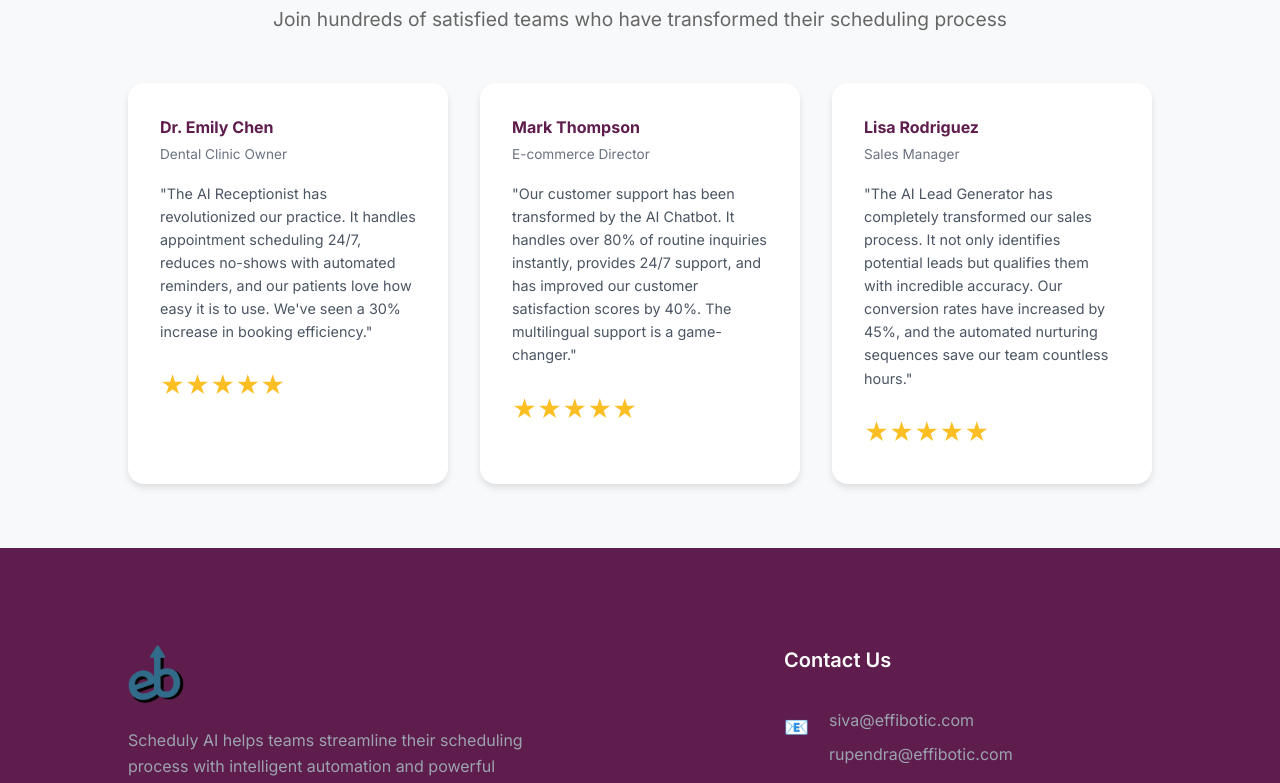
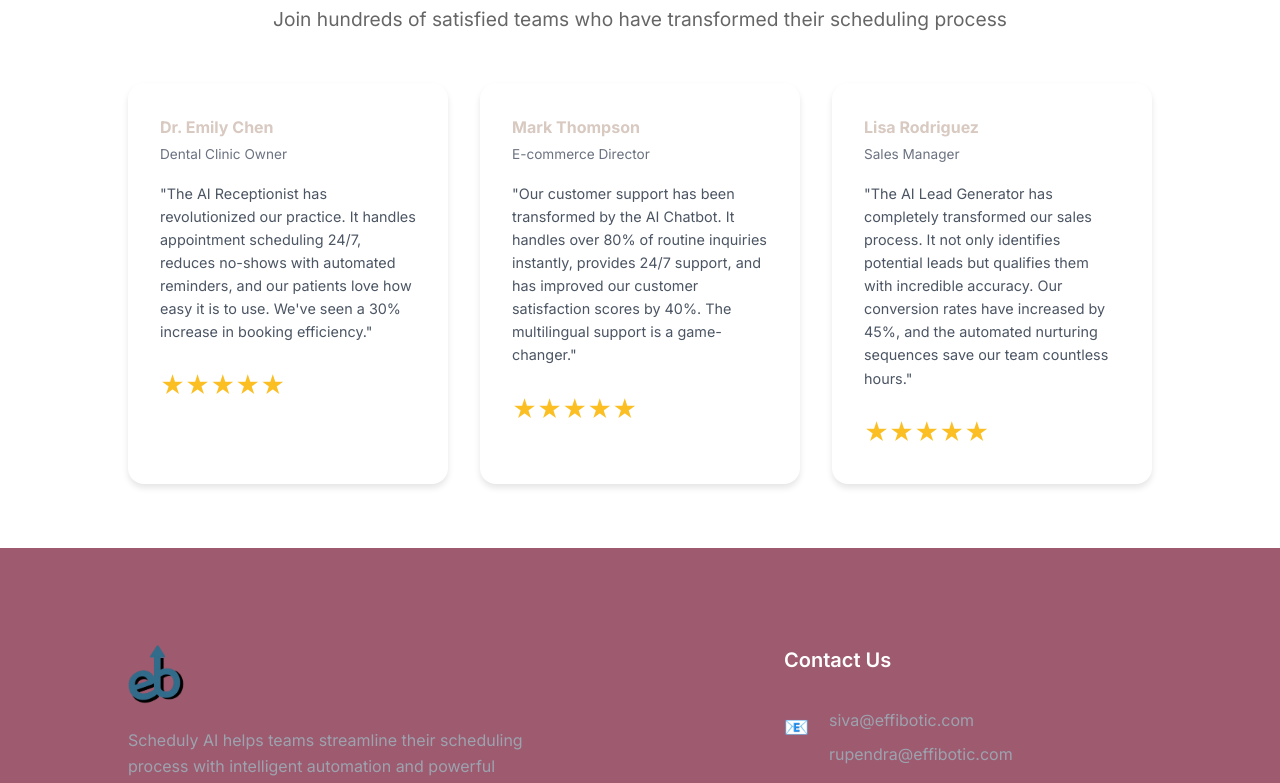
Before and after one commit to Jannatt22/Scheduly-AI, a React (Create React App) app: page / in a window 1280 px wide. Shown: the part 2609-3392 px from the top of the page. Built offline with nearby package versions, Linux system fonts and the light colour scheme.

Commit message:
Update color scheme to soft, elegant purple and burgundy palette with traditional yellow star ratings

```diff
--- a/src/App.css
+++ b/src/App.css
@@ -1,12 +1,12 @@
 :root {
-  --primary: #9B1B30;
-  --accent: #9B76D1;
-  --bg-light: #FFFFFF;
-  --bg-dark: #5E1D4D;
+  --primary: #B8A1D1;
+  --accent: #C2A2A1;
+  --bg-light: #F5F5F5;
+  --bg-dark: #9E5A6E;
   --white: #FFFFFF;
-  --text-main: #5E1D4D;
-  --secondary: #D1D1D1;
-  --highlight: #D86B74;
+  --text-main: #D8C9C1;
+  --secondary: #E1D2F1;
+  --highlight: #9E5A6E;
   --star-rating: #FBBF24;
 }
 
@@ -21,6 +21,7 @@ body {
     Ubuntu, Cantarell, 'Open Sans', 'Helvetica Neue', sans-serif;
   line-height: 1.6;
   color: var(--text-main);
+  background-color: var(--bg-light);
 }
 
 /* Navigation Header */
@@ -93,13 +94,14 @@ body {
 }
 
 .cta-button:hover {
-  background: var(--accent);
+  background: var(--secondary);
+  color: var(--bg-dark);
 }
 
 /* Mobile Login Button Style */
 .cta-button.mobile {
-  background: var(--secondary);
-  color: var(--primary);
+  background: var(--bg-light);
+  color: var(--bg-dark);
   border: 2px solid var(--primary);
   font-weight: 500;
   padding: 0.4rem 1rem;
@@ -164,7 +166,7 @@ body {
 
 /* Hero Section */
 .hero-section {
-  background: #F0F9FF;
+  background: var(--white);
   padding: 8rem 6rem;
   display: flex;
   align-items: flex-start;
@@ -241,7 +243,7 @@ body {
 /* Products Section */
 .products-section {
   padding: 6rem 10%;
-  background: var(--white);
+  background: var(--bg-light);
 }
 
 .products-section h2 {
@@ -797,7 +799,7 @@ body {
 /* Benefits Section */
 .benefits-section {
   padding: 8rem 10%;
-  background: linear-gradient(135deg, #F8FAFC 0%, #F1F5F9 100%);
+  background: linear-gradient(135deg, var(--white) 0%, var(--bg-light) 100%);
 }
 
 .benefits-section h2 {
@@ -852,7 +854,7 @@ body {
 /* Testimonials Section */
 .testimonials-section {
   padding: 4rem 10%;
-  background-color: #f8f9fa;
+  background-color: var(--white);
   text-align: center;
 }
 
```
